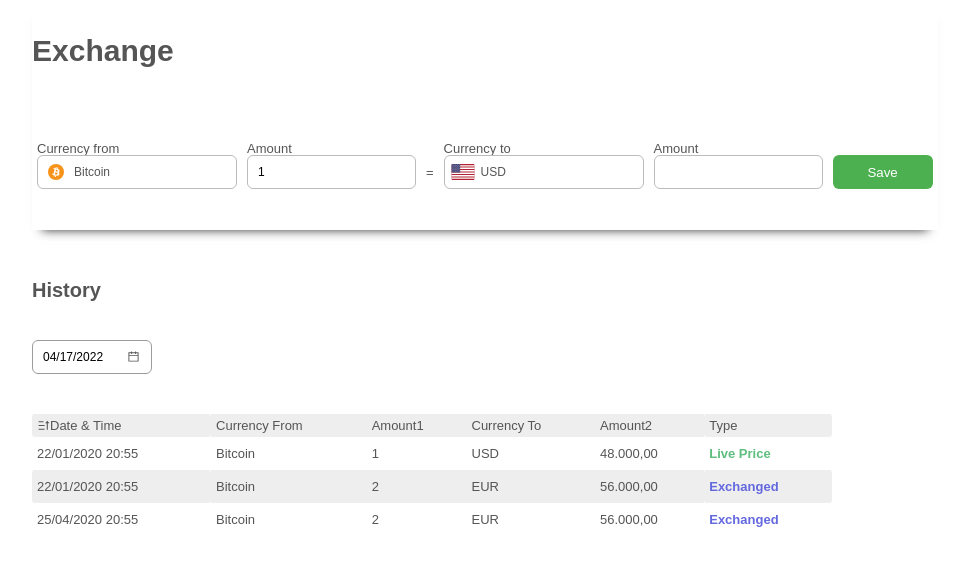
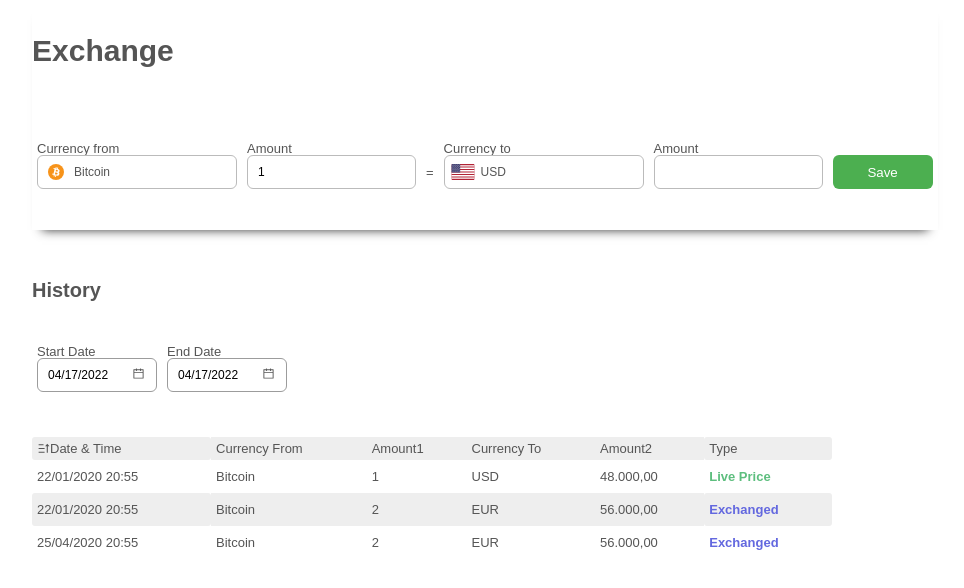
Before and after one commit to killjoy2013/currency_rates_widget, a Next.js app in the folder frontend-css/: page /widget in a window 1280 px wide. Shown: the top 588 px of the page, without its empty margins (268-1232 px from the left). Built offline with nearby package versions, Linux system fonts and the light colour scheme.

Commit message:
CustomDatePicker css module OK

```diff
--- a/frontend-css/src/components/DateFilter.tsx
+++ b/frontend-css/src/components/DateFilter.tsx
@@ -1,7 +1,13 @@
-import MyDatePicker from "../elements/MyDatePicker";
+import MyDatePicker from "../elements/CustomDatePicker";
+import classes from "../../styles/DateFilter.module.css";
 
 const DateFilter = () => {
-  return <MyDatePicker />;
+  return (
+    <div id="connnnn" className={classes.container}>
+      <MyDatePicker label="Start Date" />
+      <MyDatePicker label="End Date" />
+    </div>
+  );
 };
 
 export default DateFilter;
--- /dev/null
+++ b/frontend-css/src/elements/CustomDatePicker.tsx
@@ -0,0 +1,41 @@
+import React, { useState } from "react";
+import { AiOutlineCalendar } from "react-icons/ai";
+import DatePicker from "react-datepicker";
+import classes from "../../styles/CustomDatePicker.module.css";
+import "font-awesome/css/font-awesome.min.css";
+import "react-datepicker/dist/react-datepicker.css";
+
+type CustomDatePickerProps = {
+  label: string;
+};
+
+const CustomDatePicker = (props: CustomDatePickerProps) => {
+  const { label } = props;
+  const [startDate, setStartDate] = useState(new Date());
+
+  const CustomInput = (
+    props: React.HTMLProps<HTMLInputElement>,
+    ref: React.Ref<HTMLInputElement>
+  ) => {
+    return (
+      <div>
+        <div className={classes.container}>
+          <span className={classes.formLabel}>{label}</span>
+          <input type="text" {...props} />
+          <AiOutlineCalendar className={classes.icon} />
+        </div>
+      </div>
+    );
+  };
+
+  return (
+    <DatePicker
+      wrapperClassName={classes.datePicker}
+      customInput={React.createElement(React.forwardRef(CustomInput))}
+      selected={startDate}
+      onChange={(date: Date) => setStartDate(date)}
+    />
+  );
+};
+
+export default CustomDatePicker;
--- a/frontend-css/src/elements/MyDatePicker.tsx
+++ /dev/null
@@ -1,57 +0,0 @@
-import React, { useState } from "react";
-import { AiOutlineCalendar } from "react-icons/ai";
-import DatePicker from "react-datepicker";
-import "font-awesome/css/font-awesome.min.css";
-import "react-datepicker/dist/react-datepicker.css";
-
-const MyDatePicker = () => {
-  const [startDate, setStartDate] = useState(new Date());
-
-  const MyCustomInput = (
-    props: React.HTMLProps<HTMLInputElement>,
-    ref: React.Ref<HTMLInputElement>
-  ) => {
-    return (
-      <div>
-        <style>
-          {`
-          .date-picker input {
-            border-radius: var(--border-radius-big);
-            height: 3.4rem;
-            padding-left: 1rem;
-            padding-right: 2rem;
-            font-size: 1.2rem;
-            border: solid 1px var(--grey-color);
-            width: 12rem;
-        }
-
-        .container {
-            position: relative;
-        }
-
-        .icon {
-            position: absolute;
-            top: 10px;
-            left: 95px;
-        }
-      `}
-        </style>
-        <div className="container">
-          <input type="text" {...props} />
-          <AiOutlineCalendar className="icon" />
-        </div>
-      </div>
-    );
-  };
-
-  return (
-    <DatePicker
-      wrapperClassName="date-picker"
-      customInput={React.createElement(React.forwardRef(MyCustomInput))}
-      selected={startDate}
-      onChange={(date: Date) => setStartDate(date)}
-    />
-  );
-};
-
-export default MyDatePicker;
--- /dev/null
+++ b/frontend-css/styles/CustomDatePicker.module.css
@@ -0,0 +1,31 @@
+.datePicker {
+  width: auto;
+}
+
+.datePicker input {
+  border-radius: var(--border-radius-big);
+  height: 3.4rem;
+  width: 6rem;
+  padding-left: 1rem;
+  padding-right: 2rem;
+  font-size: 1.2rem;
+  border: solid 1px var(--grey-color);
+  width: 12rem;
+}
+
+.container {
+  display: grid;
+  position: relative;
+  margin: 0.5rem 0.5rem;
+}
+
+.icon {
+  position: absolute;
+  top: 22px;
+  left: 95px;
+}
+
+.formLabel {
+  font-size: 1.3rem;
+  font-family: sans-serif;
+}
--- /dev/null
+++ b/frontend-css/styles/DateFilter.module.css
@@ -0,0 +1,4 @@
+.container {
+  display: flex;
+  justify-items: flex-start;
+}
```
